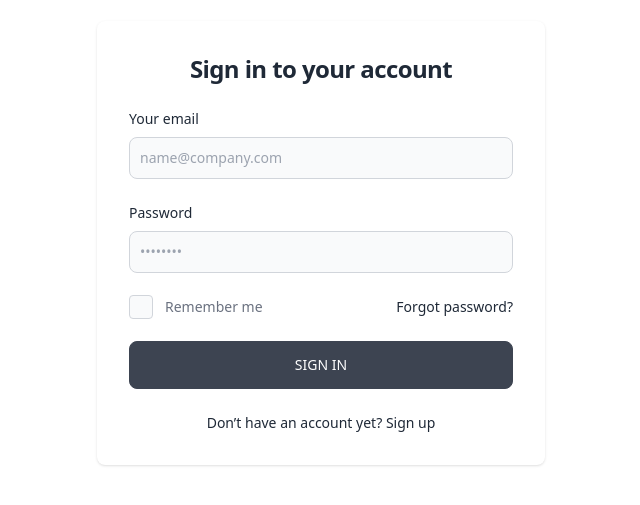
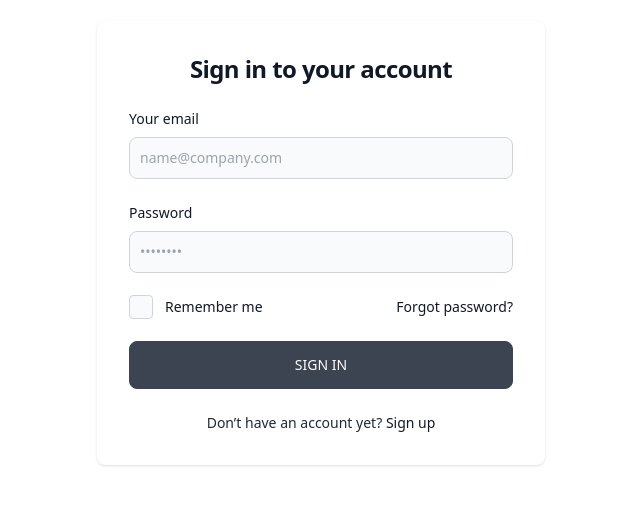
Before and after one commit to Abdullah-moiz/social-media-app, a Next.js app: page / in a window 1280 px wide. Shown: the part 157-662 px from the top of the page, without its empty margins (319-959 px from the left). Built offline with nearby package versions, Linux system fonts and the light colour scheme.

Commit message:
fixing bugs of UI

```diff
--- a/components/Login.jsx
+++ b/components/Login.jsx
@@ -43,19 +43,19 @@ export default function Login() {
                 <div className="flex h-full flex-col items-center  text-center justify-center px-6 py-8 mx-auto  lg:py-0">
                     <div className="w-full bg-white  rounded-lg shadow  md:mt-0 sm:max-w-md xl:p-0 ">
                         <div className="p-6 space-y-4 md:space-y-6 sm:p-8">
-                            <h1 className="text-xl font-bold leading-tight tracking-tight  md:text-2xl ">
+                            <h1 className="text-xl font-bold text-gray-900 leading-tight tracking-tight  md:text-2xl ">
                                 Sign in to your account
                             </h1>
                             <form onSubmit={handleSubmit} className="space-y-4 md:space-y-6" action="#">
                                 <div className='text-left'>
-                                    <label htmlFor="email" className="block mb-2 text-sm font-medium  ">Your email</label>
+                                    <label htmlFor="email" className="block mb-2 text-sm font-medium text-gray-900 ">Your email</label>
                                     <input onChange={(e) => setFormData({ ...formData, email: e.target.value })} type="email" name="email" id="email" className="bg-gray-50 border border-gray-300 text-gray-900 sm:text-sm rounded-lg focus:ring-indigo-600 focus:border-indigo-600 block w-full p-2.5 " placeholder="name@company.com" required="" />
                                     {
                                         error.email && <p className="text-sm text-red-500">{error.email}</p>
                                     }
                                 </div>
                                 <div className='text-left'>
-                                    <label htmlFor="password" className="block mb-2 text-sm font-medium  ">Password</label>
+                                    <label htmlFor="password" className="block mb-2 text-sm font-medium text-gray-900 ">Password</label>
                                     <input onChange={(e) => setFormData({ ...formData, password: e.target.value })} type="password" name="password" id="password" placeholder="••••••••" className="bg-gray-50 border border-gray-300 text-gray-900 sm:text-sm rounded-lg focus:ring-indigo-600 focus:border-indigo-600 block w-full p-2.5" required="" />
                                     {
                                         error.password && <p className="text-sm text-red-500">{error.password}</p>
@@ -67,14 +67,14 @@ export default function Login() {
                                             <input id="remember" aria-describedby="remember" type="checkbox" className="checkbox border border-gray-300 rounded bg-gray-50 focus:ring-3 focus:ring-indigo-300    " required="" />
                                         </div>
                                         <div className="ml-3 text-sm">
-                                            <label htmlFor="remember" className="text-gray-500 dark:text-gray-300">Remember me</label>
+                                            <label htmlFor="remember" className=" text-gray-900">Remember me</label>
                                         </div>
                                     </div>
-                                    <Link href="/auth/forgetPassword" className="text-sm font-medium text-dark hover:underline ">Forgot password?</Link>
+                                    <Link href="/auth/forgetPassword" className="text-sm font-medium text-gray-900 hover:underline ">Forgot password?</Link>
                                 </div>
                                 <button type="submit" className="w-full text-white btn btn-dark focus:ring-4 focus:outline-none focus:ring-indigo-300 font-medium rounded-lg text-sm px-5 py-2.5 text-center ">Sign in</button>
                                 <p className="text-sm font-light ">
-                                    Don’t have an account yet? <Link href="/auth/register" className="font-medium text-dark hover:underline ">Sign up</Link>
+                                    Don’t have an account yet? <Link href="/auth/register" className="font-medium  text-gray-900 hover:underline ">Sign up</Link>
                                 </p>
                             </form>
                         </div>
--- a/pages/auth/register.jsx
+++ b/pages/auth/register.jsx
@@ -45,26 +45,26 @@ export default function Register() {
 
           <div className="w-full bg-white rounded-lg shadow dark:border  md:mt-0 sm:max-w-md xl:p-0 ">
             <div className="p-6 space-y-4 md:space-y-6 sm:p-8">
-              <h1 className="text-xl font-bold leading-tight tracking-tight  md:text-2xl ">
+              <h1 className="text-xl font-bold leading-tight tracking-tight text-gray-900  md:text-2xl ">
                 Register your account
               </h1>
               <form onSubmit={handleSubmit} className="space-y-4 md:space-y-6" action="#">
                 <div className='text-left'>
-                  <label htmlFor="name" className="block mb-2 text-sm font-medium  ">Your Name</label>
+                  <label htmlFor="name" className="block mb-2 text-sm font-medium text-gray-900  ">Your Name</label>
                   <input onChange={(e) => setFormData({ ...formData, name: e.target.value })} type="text" name="name" id="namw" className="bg-gray-50 border border-gray-300  sm:text-sm rounded-lg focus:ring-indigo-600 focus:border-indigo-600 block w-full p-2.5" placeholder="Name" required="" />
                   {
                     error.name && <p className="text-sm text-red-500">{error.name}</p>
                   }
                 </div>
                 <div className='text-left'>
-                  <label htmlFor="email" className="block mb-2 text-sm font-medium  ">Your email</label>
+                  <label htmlFor="email" className="block mb-2 text-sm font-medium  text-gray-900 ">Your email</label>
                   <input onChange={(e) => setFormData({ ...formData, email: e.target.value })} type="email" name="email" id="email" className="bg-gray-50 border border-gray-300  sm:text-sm rounded-lg focus:ring-indigo-600 focus:border-indigo-600 block w-full p-2.5" placeholder="name@company.com" required="" />
                   {
                     error.email && <p className="text-sm text-red-500">{error.email}</p>
                   }
                 </div>
                 <div className='text-left'>
-                  <label htmlFor="password" className="block mb-2 text-sm font-medium  ">Password</label>
+                  <label htmlFor="password" className="block mb-2 text-sm font-medium  text-gray-900">Password</label>
                   <input onChange={(e) => setFormData({ ...formData, password: e.target.value })} type="password" name="password" id="password" placeholder="••••••••" className="bg-gray-50 border border-gray-300  sm:text-sm rounded-lg focus:ring-indigo-600 focus:border-indigo-600 block w-full p-2.5" required="" />
                   {
                     error.password && <p className="text-sm text-red-500">{error.password}</p>
@@ -72,7 +72,7 @@ export default function Register() {
                 </div>
 
                 <button type="submit" className="w-full btn btn-dark text-white  focus:ring-4 focus:outline-none focus:ring-indigo-300 font-medium rounded-lg text-sm px-5 py-2.5 text-center ">Sign Up</button>
-                <p className="text-sm font-light text-gray-500 ">
+                <p className="text-sm font-light text-gray-900">
                   Already have an account  <Link href="/" className="font-medium   link-hover">Sign In</Link>
                 </p>
               </form>
```
